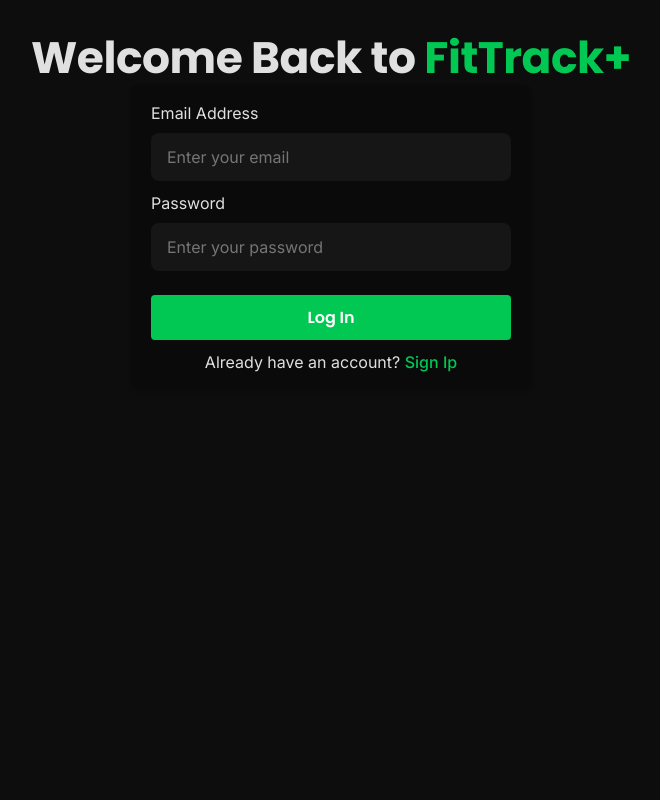
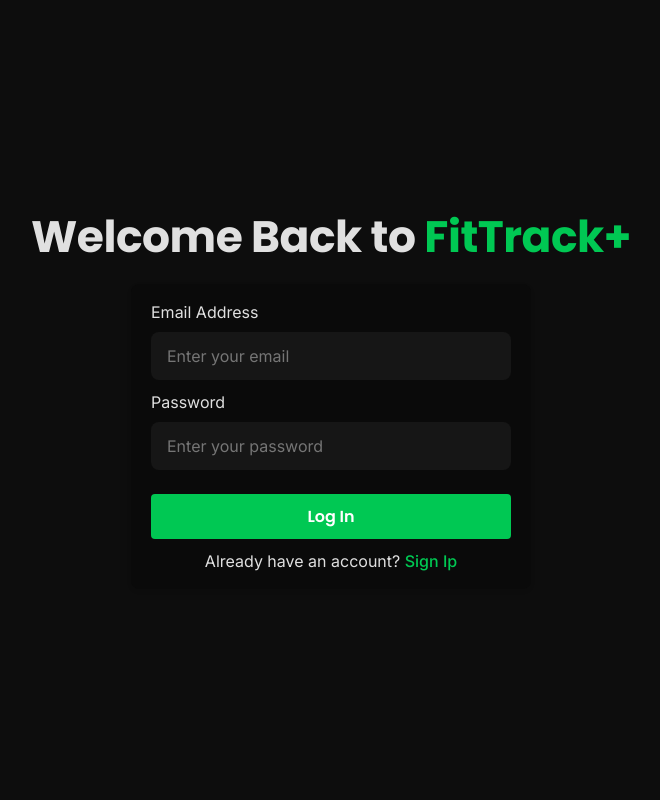
Before and after one commit to okrt12/fitness-tracking-system, a PHP site: page /pages/login.php in a window 1280 px wide. Shown: the whole page, without its empty margins (309-969 px from the left). Run offline with PHP 8.4, Linux system fonts and the light colour scheme; some web fonts are replaced.

Commit message:
center the login form

```diff
--- a/assets/css/login.css
+++ b/assets/css/login.css
@@ -1,20 +1,18 @@
 main {
   background-color: var(--background-color);
-  height: 100vh;
+  min-height: 100vh;
 }
 
 .login-container {
-  display: flex;
-  flex-direction: column;
   align-items: center;
-}
-
-.login-header {
-  margin-top: 3.2rem;
+  justify-content: center;
+  gap: 2rem;
+  min-height: 100vh;
 }
 
 .login-form {
-  width: 40rem;
+  min-width: 40rem;
+  justify-self: center;
 }
 
 .input {
--- a/pages/login.php
+++ b/pages/login.php
@@ -26,7 +26,7 @@
 
   <body>
     <main class="main-login">
-      <div class="login-container container">
+      <div class="login-container container flex-col">
         <div class="login-header">
           <h2 class="heading-secondary">
             Welcome Back to <span class="heading-color">FitTrack+</span>
@@ -34,7 +34,7 @@
         </div>
 
         <form class="login-form cards" id="loginForm">
-          <div class="detail-value flex-col">
+          <div class="detail-value label-input flex-col">
             <label for="email" class="normal-text cards-description"
               >Email Address</label
             >
```
